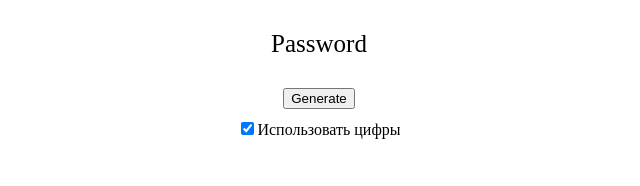
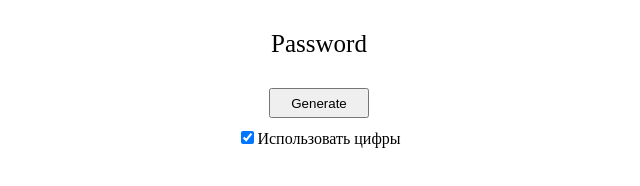
Before and after one commit to Gusland/todoBobrova, a plain HTML site: page generate/index.html in a window 1280 px wide. Shown: the whole page, without its empty margins (321-961 px from the left). Drawn offline with Linux system fonts and the light colour scheme.

Commit message:
changed button

```diff
--- a/generate/index.html
+++ b/generate/index.html
@@ -10,7 +10,7 @@
 
 <div style="text-align: center;">
   <label id="random" style="margin: 30px; font-size: 25px; display: block;">Password</label>
-  <input type="submit" value="Generate" onclick="generate(6);">
+  <input type="submit" value="Generate" onclick="generate(6);" style="width: 100px; height: 30px;">
   <label style="display: block; padding: 10px;"><input onclick="generateWithNumbers();" checked type="checkbox">Использовать цифры</label>
 </div>
 
```
